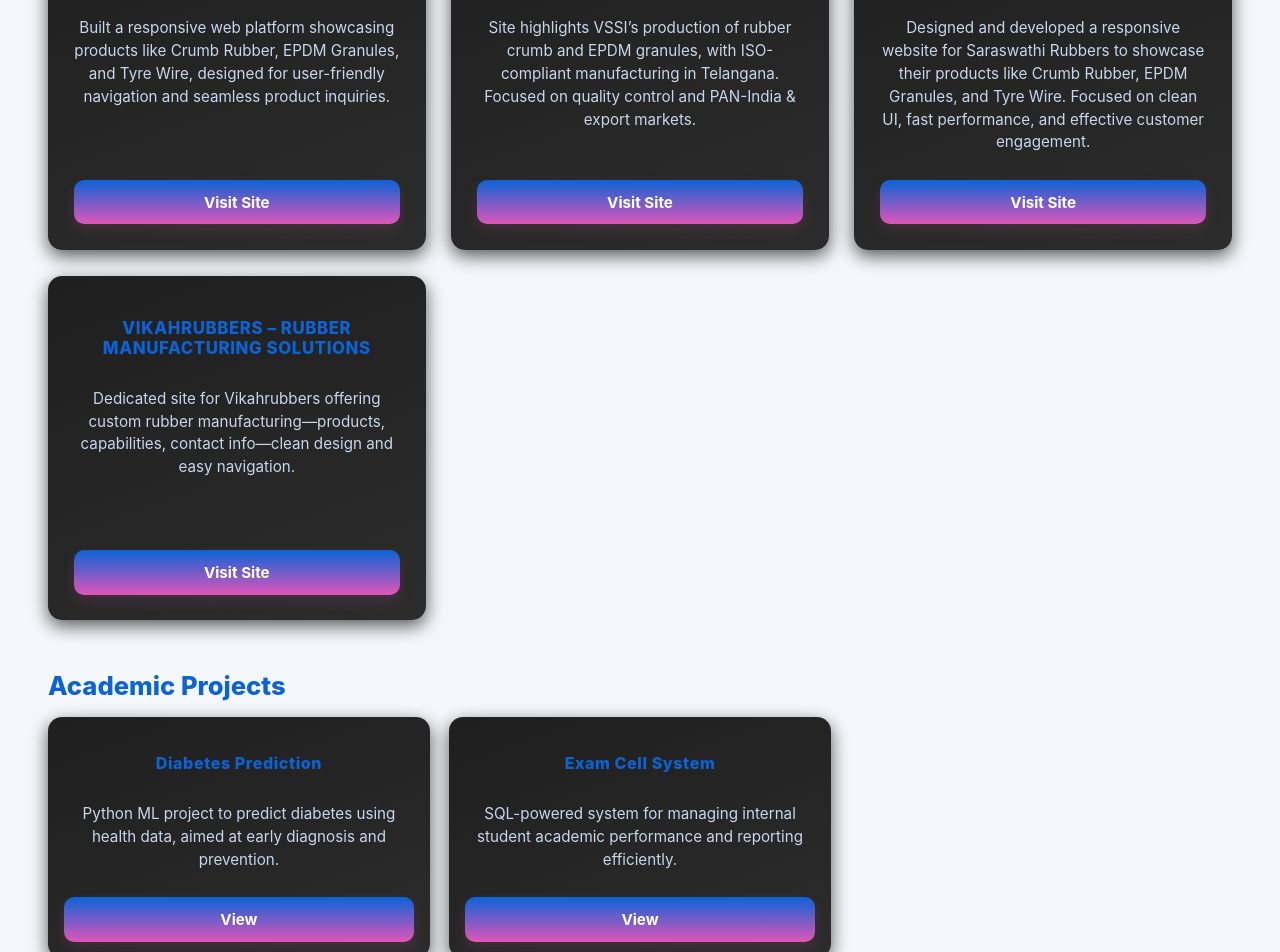
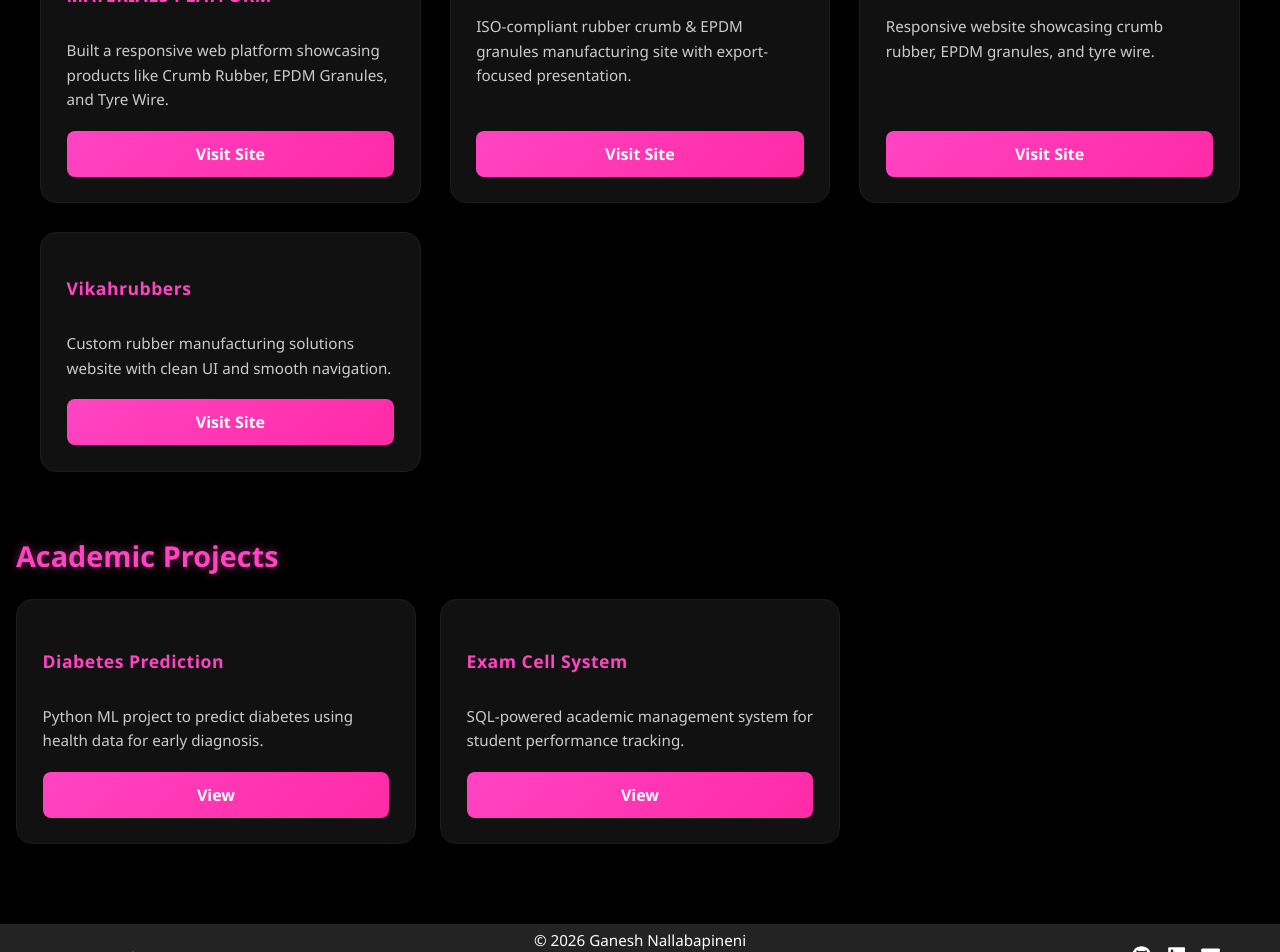
Before and after one commit to GannuNb/Portfolio, a React (Create React App) app: page /projects in a window 1280 px wide. Shown: the part 720-1672 px from the top of the page. Built offline with nearby package versions, Linux system fonts and the light colour scheme.

Commit message:
updatestyleandresume

```diff
--- a/src/Experience.js
+++ b/src/Experience.js
@@ -12,7 +12,7 @@
       duration: "June 2024 – Current",
       location: "Nagole, Hyderabad",
       techStack: [<SiMongodb />, <SiExpress />, <FaReact />, <FaNodeJs />],
-      image: "https://cdn-icons-png.flaticon.com/512/906/906175.png", // Full Stack image
+      image: "https://plus.unsplash.com/premium_photo-1720287601920-ee8c503af775?w=600&auto=format&fit=crop&q=60&ixlib=rb-4.1.0&ixid=M3wxMjA3fDB8MHxzZWFyY2h8MXx8d2ViJTIwZGV2ZWxvcG1lbnQlMjBzZXJ2aWNlc3xlbnwwfHwwfHx8MA%3D%3D", // Full Stack image
       points: [
         "Developed and maintained full-stack web applications using the MERN stack.",
         "Designed intuitive user interfaces with React and Figma.",
--- a/src/Footer.js
+++ b/src/Footer.js
@@ -20,7 +20,7 @@
 
         {/* Center: Copyright Text */}
         <div className="footer-center">
-          <p>&copy; 2025 Ganesh Nallabapineni</p>
+          <p>&copy; 2026 Ganesh Nallabapineni</p>
           <p>Designed by <a href="/">Ganesh Nallabapineni</a></p>
         </div>
 
--- a/src/Projects.css
+++ /dev/null
@@ -1,222 +0,0 @@
-:root {
-  --bg: #0d0d0d;
-  --card-a: rgba(22, 22, 22, 0.96);
-  --card-b: rgba(36, 36, 36, 0.96);
-  --accent: #ff66c4;
-  --accent-2: #e055b8;
-  --muted: #cfcfcf;
-}
-
-/* SECTION */
-.projects-section {
-  background-color: var(--bg);
-  color: #e6e6e6;
-  padding: 4rem 1rem 5.5rem;
-  min-height: 100vh;
-  box-sizing: border-box;
-}
-
-/* HEADING */
-.heading-glow {
-  color: var(--accent);
-  font-weight: 800;
-  font-size: 2.6rem;
-  text-align: center;
-  text-shadow: 0 0 18px rgba(255, 102, 196, 0.65);
-  margin-bottom: 2.2rem;
-  letter-spacing: 0.6px;
-}
-
-/* MAIN PROJECT GRID (3 per row desktop) */
-.projects-grid {
-  display: grid;
-  grid-template-columns: repeat(3, 1fr);
-  grid-auto-rows: 1fr;
-  gap: 1.6rem;
-  max-width: 1200px;
-  margin: 0 auto;
-  width: 100%;
-  align-items: stretch;
-  padding: 0.5rem;
-  box-sizing: border-box;
-}
-
-/* CARD */
-.project-card {
-  height: 100%;
-  display: flex;
-  align-items: stretch;
-  border-radius: 14px;
-  background: linear-gradient(160deg, var(--card-a), var(--card-b));
-  box-shadow: 0 6px 18px rgba(0, 0, 0, 0.65), inset 0 1px 0 rgba(255, 255, 255, 0.02);
-  transition: transform 0.28s cubic-bezier(.2, .9, .2, 1), box-shadow 0.28s;
-  overflow: hidden;
-  position: relative;
-}
-
-/* INNER LAYOUT */
-.project-card-inner {
-  padding: 1.6rem;
-  display: flex;
-  flex-direction: column;
-  justify-content: space-between;
-  text-align: center;
-  width: 100%;
-  box-sizing: border-box; /* prevents children from overflowing */
-}
-
-/* TITLE */
-.project-title {
-  font-size: 1.05rem;
-  line-height: 1.2;
-  font-weight: 800;
-  color: var(--accent);
-  margin-bottom: 0.9rem;
-  text-transform: uppercase;
-  letter-spacing: 0.6px;
-}
-
-/* DESCRIPTION */
-.project-desc {
-  font-size: 0.95rem;
-  line-height: 1.5;
-  margin-bottom: 1rem;
-  color: #c8d7eb;
-  flex: 1 1 auto;
-
-  display: -webkit-box;
-  -webkit-box-orient: vertical;
-  -webkit-line-clamp: 6;
-  line-clamp: 6;
-
-  overflow: hidden;
-  text-overflow: ellipsis;
-}
-
-/* ACTIONS */
-.project-actions {
-  margin-top: 0.6rem;
-}
-
-/* BUTTON */
-.project-button {
-  display: inline-block;
-  padding: 0.8rem 0rem;
-  background: linear-gradient(180deg, var(--accent), var(--accent-2));
-  color: #fff;
-  font-weight: 700;
-  border-radius: 10px;
-  text-decoration: none;
-  transition: transform 0.18s ease, filter 0.18s;
-  font-size: 0.95rem;
-  box-shadow: 0 6px 14px rgba(255, 102, 196, 0.12);
-  width: 100%;
-  max-width: 100%;          /* prevents overflow */
-  box-sizing: border-box;   /* FIX: button stays inside on mobile */
-  text-align: center;
-}
-
-/* HOVER */
-.project-card:hover {
-  transform: translateY(-8px);
-  box-shadow: 0 18px 36px rgba(0,0,0,0.6), 0 6px 22px rgba(255,102,196,0.08);
-}
-
-.project-button:hover {
-  filter: brightness(0.97);
-  transform: translateY(-2px);
-}
-
-/* ----------------------------------------- */
-/* ACADEMIC PROJECTS SECTION */
-/* ----------------------------------------- */
-
-.academic-section {
-  margin-top: 2.6rem;
-  max-width: 1200px;
-  margin-left: auto;
-  margin-right: auto;
-  padding: 0 0.5rem;
-  box-sizing: border-box;
-}
-
-.academic-heading {
-  color: var(--accent);
-  font-size: 1.6rem;
-  font-weight: 800;
-  margin-bottom: 1rem;
-  text-align: left;
-}
-
-.academic-grid {
-  display: grid;
-  grid-template-columns: repeat(3, 1fr);
-  gap: 1.2rem;
-  align-items: stretch;
-}
-
-.academic-card .project-card-inner {
-  padding: 1rem;
-}
-
-.academic-card .project-title {
-  font-size: 1rem;
-  text-transform: none;
-}
-
-/* ----------------------------------------- */
-/* RESPONSIVE BREAKPOINTS */
-/* ----------------------------------------- */
-
-/* Desktop → Tablet (3 → 2 columns) */
-@media (max-width: 1100px) {
-  .projects-grid {
-    grid-template-columns: repeat(2, 1fr);
-  }
-  .academic-grid {
-    grid-template-columns: repeat(2, 1fr);
-  }
-}
-
-/* Tablet → Mobile (2 → 1 column) */
-@media (max-width: 700px) {
-  .projects-grid,
-  .academic-grid {
-    grid-template-columns: 1fr;
-  }
-
-  .project-card-inner {
-    padding: 1rem;
-    text-align: left;
-  }
-
-  /* FIXED: prevent button overflow */
-  .project-button {
-    padding: 0.7rem;
-    font-size: 0.95rem;
-    border-radius: 8px;
-    width: 100%;
-    max-width: 100%;
-    box-sizing: border-box; /* FIX */
-  }
-}
-
-/* Very small phones */
-@media (max-width: 420px) {
-  .project-desc {
-    font-size: 0.9rem;
-    -webkit-line-clamp: 5;
-    line-clamp: 5;
-  }
-
-  .project-button {
-    padding: 0.6rem;
-    font-size: 0.9rem;
-  }
-}
-
-/* ACCESSIBILITY */
-.project-button:focus {
-  outline: 3px solid rgba(255,102,196,0.18);
-  outline-offset: 2px;
-}
--- a/src/Projects.js
+++ b/src/Projects.js
@@ -1,6 +1,6 @@
 import React from "react";
 import { Container } from "react-bootstrap";
-import "./Projects.css";
+import styles from "./Projects.module.css";
 
 const projects = [
   {
@@ -18,118 +18,91 @@
   {
     title: "LAVARUBBERLLC – SCRAP TRADING PLATFORM",
     description:
-      "Built a full-stack platform for trading Ferrous, Non-Ferrous, and Tyre Scrap, enabling easy product browsing and purchasing. Buyers and suppliers can also manage container products on the site.",
+      "Built a full-stack platform for trading Ferrous, Non-Ferrous, and Tyre Scrap, enabling easy product browsing and purchasing.",
     link: "https://lavarubberllc.com/",
   },
   {
     title: "LG INDUSTRY – INDUSTRIAL MATERIALS PLATFORM",
     description:
-      "Built a responsive web platform showcasing products like Crumb Rubber, EPDM Granules, and Tyre Wire, designed for user-friendly navigation and seamless product inquiries.",
+      "Built a responsive web platform showcasing products like Crumb Rubber, EPDM Granules, and Tyre Wire.",
     link: "https://lgindustry.in/",
   },
   {
-    title: "Venkata Siva Sai Industries – Rubber Crumb & Granules",
+    title: "Venkata Siva Sai Industries",
     description:
-      "Site highlights VSSI’s production of rubber crumb and EPDM granules, with ISO-compliant manufacturing in Telangana. Focused on quality control and PAN-India & export markets.",
+      "ISO-compliant rubber crumb & EPDM granules manufacturing site with export-focused presentation.",
     link: "https://vssi.in/",
   },
   {
-    title: "Saraswathi Rubbers – Crumb Rubber & EPDM Solutions",
+    title: "Saraswathi Rubbers",
     description:
-      "Designed and developed a responsive website for Saraswathi Rubbers to showcase their products like Crumb Rubber, EPDM Granules, and Tyre Wire. Focused on clean UI, fast performance, and effective customer engagement.",
+      "Responsive website showcasing crumb rubber, EPDM granules, and tyre wire.",
     link: "https://saraswathirubbers.com/",
   },
   {
-    title: "Vikahrubbers – Rubber Manufacturing Solutions",
+    title: "Vikahrubbers",
     description:
-      "Dedicated site for Vikahrubbers offering custom rubber manufacturing—products, capabilities, contact info—clean design and easy navigation.",
+      "Custom rubber manufacturing solutions website with clean UI and smooth navigation.",
     link: "https://vikahrubbers.com/",
   },
-  // Academic Projects (kept in the same array but will be shown separately)
   {
     title: "Diabetes Prediction",
     description:
-      "Python ML project to predict diabetes using health data, aimed at early diagnosis and prevention.",
+      "Python ML project to predict diabetes using health data for early diagnosis.",
     link: "#",
   },
   {
     title: "Exam Cell System",
     description:
-      "SQL-powered system for managing internal student academic performance and reporting efficiently.",
+      "SQL-powered academic management system for student performance tracking.",
     link: "#",
   },
 ];
 
 const Projects = () => {
-  // keep original list intact — separate academic projects (last two)
   const mainProjects = projects.slice(0, projects.length - 2);
   const academicProjects = projects.slice(projects.length - 2);
 
   return (
-    <section className="projects-section">
+    <section className={styles.projectsSection}>
       <Container fluid="lg">
-        <h2 className="text-center heading-glow mb-5">Projects</h2>
+        <h2 className={styles.heading}>Projects</h2>
 
-        <div className="projects-grid">
+        <div className={styles.projectsGrid}>
           {mainProjects.map((project, index) => (
-            <article
-              key={index}
-              className="project-card"
-              aria-labelledby={`p-title-${index}`}
-            >
-              <div className="project-card-inner">
-                <h3 id={`p-title-${index}`} className="project-title">
-                  {project.title}
-                </h3>
-                <p className="project-desc">{project.description}</p>
-                <div className="project-actions">
+            <article key={index} className={styles.projectCard}>
+              <div className={styles.cardInner}>
+                <h3 className={styles.projectTitle}>{project.title}</h3>
+                <p className={styles.projectDesc}>{project.description}</p>
                 <a
                   href={project.link}
                   target="_blank"
                   rel="noopener noreferrer"
-                    className="project-button"
+                  className={styles.projectButton}
                 >
                   Visit Site
                 </a>
-                </div>
               </div>
             </article>
           ))}
         </div>
 
-        {/* Academic projects section — separated and styled slightly smaller */}
-        <section className="academic-section">
-          <h3 className="academic-heading">Academic Projects</h3>
-          <div className="academic-grid">
-            {academicProjects.map((project, idx) => {
-              const key = mainProjects.length + idx;
-              return (
-                <article
-                  key={key}
-                  className="project-card academic-card"
-                  aria-labelledby={`academic-title-${idx}`}
-                >
-                  <div className="project-card-inner">
-                    <h4 id={`academic-title-${idx}`} className="project-title">
-                      {project.title}
-                    </h4>
-                    <p className="project-desc">{project.description}</p>
-                    <div className="project-actions">
-                      <a
-                        href={project.link}
-                        target="_blank"
-                        rel="noopener noreferrer"
-                        className="project-button"
-                      >
+        <div className={styles.academicSection}>
+          <h3 className={styles.academicHeading}>Academic Projects</h3>
+          <div className={styles.academicGrid}>
+            {academicProjects.map((project, index) => (
+              <article key={index} className={styles.projectCard}>
+                <div className={styles.cardInner}>
+                  <h4 className={styles.projectTitle}>{project.title}</h4>
+                  <p className={styles.projectDesc}>{project.description}</p>
+                  <a href={project.link} className={styles.projectButton}>
                     View
                   </a>
                 </div>
+              </article>
+            ))}
           </div>
-                </article>
-              );
-            })}
         </div>
-        </section>
       </Container>
     </section>
   );
--- /dev/null
+++ b/src/Projects.module.css
@@ -0,0 +1,139 @@
+/* GLOBAL BLACK BACKGROUND */
+:global(body) {
+  background-color: #000000;
+  color: #ffffff;
+  margin: 0;
+  padding: 0;
+  font-family: "Segoe UI", sans-serif;
+}
+
+/* SECTION */
+.projectsSection {
+  background-color: #000000;
+  color: #ffffff;
+  padding: 4rem 1rem 5rem;
+  min-height: 100vh;
+}
+
+/* MAIN HEADING */
+.heading {
+  text-align: center;
+  font-size: 2.6rem;
+  font-weight: 800;
+  margin-bottom: 3rem;
+  color: #ff44c2;
+  text-shadow: 0 0 15px rgba(255, 68, 193, 0.415);
+  letter-spacing: 1px;
+}
+
+/* GRID */
+.projectsGrid {
+  display: grid;
+  grid-template-columns: repeat(3, 1fr);
+  gap: 1.8rem;
+  max-width: 1200px;
+  margin: 0 auto;
+}
+
+/* CARD */
+.projectCard {
+  background: #111111;
+  border: 1px solid #1c1c1c;
+  border-radius: 16px;
+  transition: all 0.35s ease;
+  display: flex;
+}
+
+.projectCard:hover {
+  transform: translateY(-10px);
+  border-color: #ff44c2;
+  box-shadow: 0 0 30px rgba(255, 68, 194, 0.25);
+}
+
+/* CARD INNER */
+.cardInner {
+  padding: 1.6rem;
+  display: flex;
+  flex-direction: column;
+  justify-content: space-between;
+  width: 100%;
+}
+
+/* TITLE */
+.projectTitle {
+  font-size: 1.1rem;
+  font-weight: 700;
+  margin-bottom: 1rem;
+  color: #ff44c2;
+  letter-spacing: 0.5px;
+}
+
+/* DESCRIPTION */
+.projectDesc {
+  font-size: 0.95rem;
+  line-height: 1.6;
+  color: #cccccc;
+  margin-bottom: 1.2rem;
+  flex: 1;
+}
+
+/* BUTTON */
+.projectButton {
+  display: inline-block;
+  padding: 0.75rem;
+  text-align: center;
+  background: linear-gradient(135deg, #ff44c2, #ff2aa6);
+  color: #ffffff;
+  font-weight: 600;
+  border-radius: 8px;
+  text-decoration: none;
+  transition: all 0.3s ease;
+  width: 100%;
+}
+
+.projectButton:hover {
+  transform: translateY(-3px);
+  box-shadow: 0 0 18px rgba(255, 68, 194, 0.6);
+}
+
+/* ACADEMIC SECTION */
+.academicSection {
+  margin-top: 4rem;
+}
+
+.academicHeading {
+  font-size: 1.8rem;
+  font-weight: 700;
+  margin-bottom: 1.5rem;
+  color: #ff44c2;
+  text-shadow: 0 0 10px rgba(255, 68, 194, 0.5);
+}
+
+.academicGrid {
+  display: grid;
+  grid-template-columns: repeat(3, 1fr);
+  gap: 1.5rem;
+}
+
+/* RESPONSIVE */
+@media (max-width: 1100px) {
+  .projectsGrid,
+  .academicGrid {
+    grid-template-columns: repeat(2, 1fr);
+  }
+}
+
+@media (max-width: 700px) {
+  .projectsGrid,
+  .academicGrid {
+    grid-template-columns: 1fr;
+  }
+
+  .cardInner {
+    padding: 1.2rem;
+  }
+
+  .heading {
+    font-size: 2.1rem;
+  }
+}
--- a/src/Resume.js
+++ b/src/Resume.js
@@ -284,7 +284,7 @@
                 <span className={styles.firstName}>Ganesh</span>
                 <span className={styles.lastName}>Nallabapineneni</span>
               </div>
-              <div className={styles.title}>Full Stack Web Developer</div>
+              <div className={styles.title}>Full Stack Developer</div>
 
               {/* contact row with data-pdf-link attributes */}
               <div className={styles.contactRow} title="Contact row">
@@ -384,7 +384,7 @@
                 role="Full Stack Developer and UI/UX Designer"
                 date="June 2024 - Present | Nagole, Hyderabad"
                 bullets={[
-                  "Developed and maintained 10+ high-performance web applications using the MERN stack, significantly enhancing business capabilities.",
+                  "Developed and maintained 8+ high-performance web applications using the MERN stack, significantly enhancing business capabilities.",
                   "Designed intuitive user interfaces using Figma, focusing on visual aesthetics and user experience.",
                   "Collaborated with teams to create scalable features and improve overall usability.",
                   "Implemented RESTful APIs to ensure efficient data exchange between front-end and back-end.",
@@ -394,7 +394,7 @@
 
               <Job
                 company="MAANG TECHNOLOGIES PVT LTD"
-                role="UI/UX Designer, Frontend Developer and Selenium Testing"
+                role="UI/UX Designer, Frontend Developer and Selenium Testing | Intern"
                 date="March 2023 - March 2024 | Hyderabad"
                 bullets={[
                   "Designed user interfaces using Figma, creating visually appealing and user-friendly designs for web applications",
@@ -443,7 +443,7 @@
                   </div>
                 </div>
 
-                 {/* Frameworks */}
+                {/* Frameworks */}
                 <div className={styles.kv}>
                   <div className={styles.kKey}>Frameworks</div>
                   <div className={styles.kVal}>
@@ -538,10 +538,10 @@
               <div className={styles.box}>
                 <h5 className={styles.boxTitle}>About Me</h5>
                 <div className={styles.about}>
-                  Full Stack Developer specializing in the MERN stack, building
-                  scalable and user-friendly web applications with strong
-                  frontend, backend, and UI/UX skills. I use AI/ML when helpful
-                  and enjoy creating efficient solutions.
+                      Full Stack Developer specializing in the MERN stack, building scalable and user-friendly web applications with
+                      strong frontend and backend expertise.
+                      I focus on modern web development and have experience with Next.js and React Native for dynamic,
+                      cross-platform solutions.
                 </div>
               </div>
             </aside>
```
Lines whose indentation alone changed are shown as unchanged.
